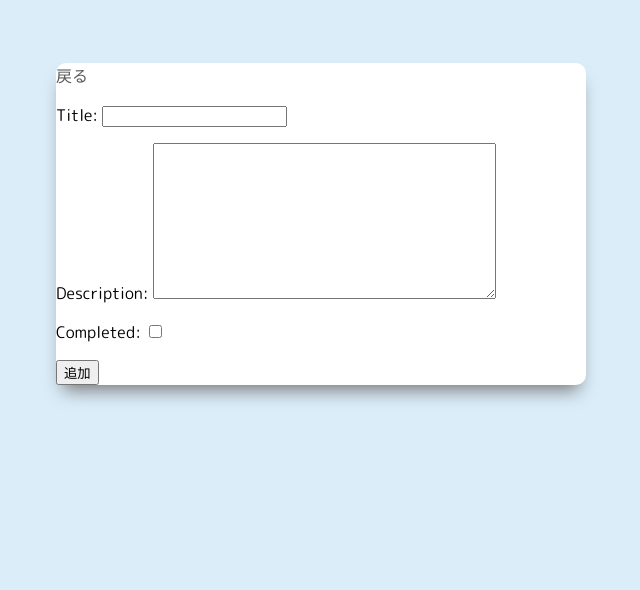
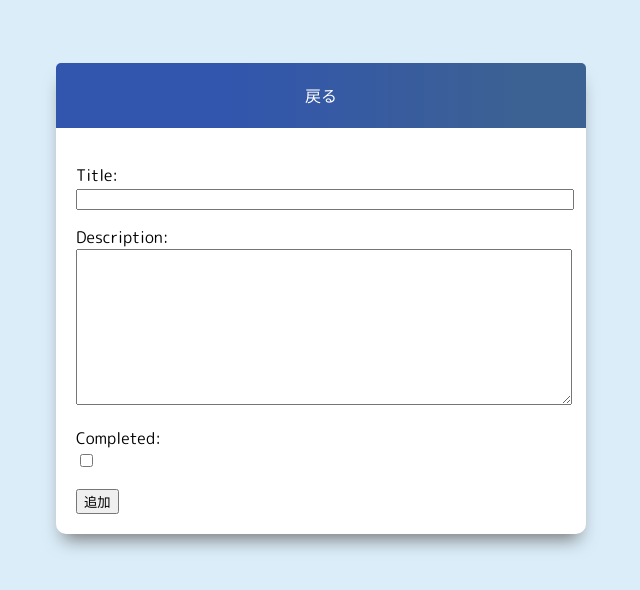
Before and after one commit to Coffeeplantation/todoproject, a Django app: page /create-task/ in a window 1280 px wide. Shown: the top 590 px of the page, without its empty margins (319-959 px from the left). Run offline with Django 5.2, Linux system fonts and the light colour scheme; a user stored in the database is signed in.

Commit message:
css修正

```diff
--- a/todoapp/static/css/base.css
+++ b/todoapp/static/css/base.css
@@ -75,3 +75,50 @@ h1 {
 .deleteButton {
   color: red;
 }
+
+/* タスク検索と追加のフォーム */
+.searchWrapper {
+  display: flex;
+  justify-content: space-between;
+  padding: 10px;
+  align-items: center;
+}
+
+.serchInput {
+height: 24px;
+outline: none;
+border: 1px solid lightseagreen;
+border-radius: 5px;
+padding: 2px 4px;
+width: 160px !important;
+}
+
+.serchButton {
+  border: 1px solid lightseagreen;
+  padding: 4px 10px;
+  background-color: #fafafa;
+  color: lightseagreen;
+  border-radius: 5px;
+  cursor: pointer;
+  font-size: 14px;
+  transition: all 0.4s;
+}
+
+.serchButton:hover {
+  background-color: lightseagreen;
+  color: white;
+}
+
+.addButton {
+  font-size: 32px;
+  color: lightgreen;
+}
+
+label {
+  display: block;
+}
+
+input[type="text"],
+textarea {
+  width: 100%;
+}
--- a/todoapp/templates/todoapp/task_form.html
+++ b/todoapp/templates/todoapp/task_form.html
@@ -1,8 +1,9 @@
 {% extends 'todoapp/base.html' %} {% block content %}
-<a href="{% url 'tasks' %}">戻る</a>
-
-<form action="" method="post">
+<div class="header">
+<a href="{% url 'tasks' %}" style="color: white;">戻る</a>
+</div>
+<form action="" method="post" style="padding: 20px;">
   {% csrf_token %} {{form.as_p}}
-<input type="submit" value="追加" />
+<input type="submit" value="追加" class="searchButton"/>
 </form>
 {% endblock content %}
```
Also changed, not shown: todoapp/templates/todoapp/task_list.html (+6 -6 lines), db.sqlite3.
